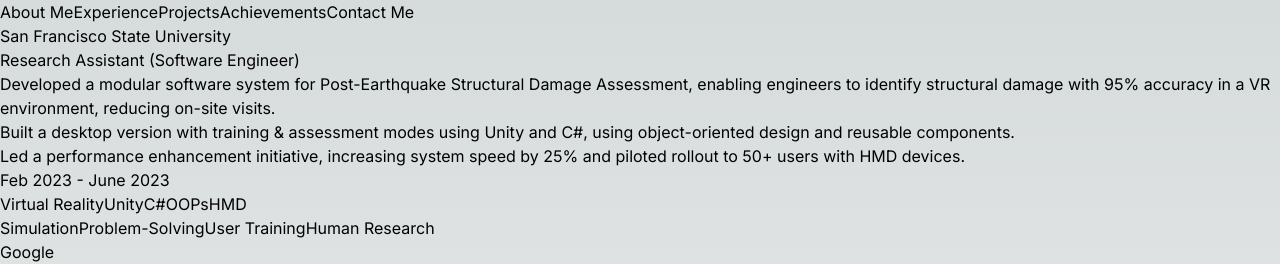
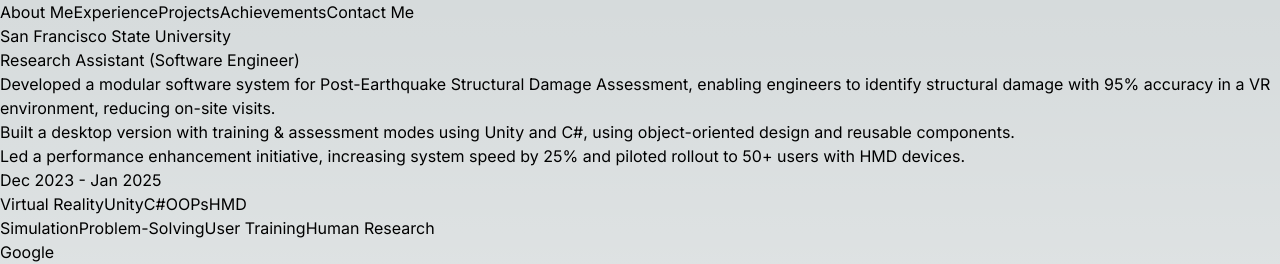
Before and after one commit to purvaz/purvas-portfolio, a Next.js app in the folder gettoknowpurva/: page /experience in a window 1280 px wide. Shown: the top 264 px of the page. Built offline with nearby package versions, Linux system fonts and the light colour scheme.

Commit message:
Changed the date

```diff
--- a/gettoknowpurva/src/app/experience/page.js
+++ b/gettoknowpurva/src/app/experience/page.js
@@ -8,7 +8,7 @@ const Experience = () => {
         <div className="grid grid-cols-1 gap-10 justify-center">
         <ExperienceCard
             companyName="San Francisco State University"
-            yearsOfService="Feb 2023 - June 2023"
+            yearsOfService="Dec 2023 - Jan 2025"
             designation="Research Assistant (Software Engineer)"
             responsibilities= {["Developed a modular software system for Post-Earthquake Structural Damage Assessment, enabling engineers to identify structural damage with 95% accuracy in a VR environment, reducing on-site visits.",
               "Built a desktop version with training & assessment modes using Unity and C#, using object-oriented design and reusable components.",
```
